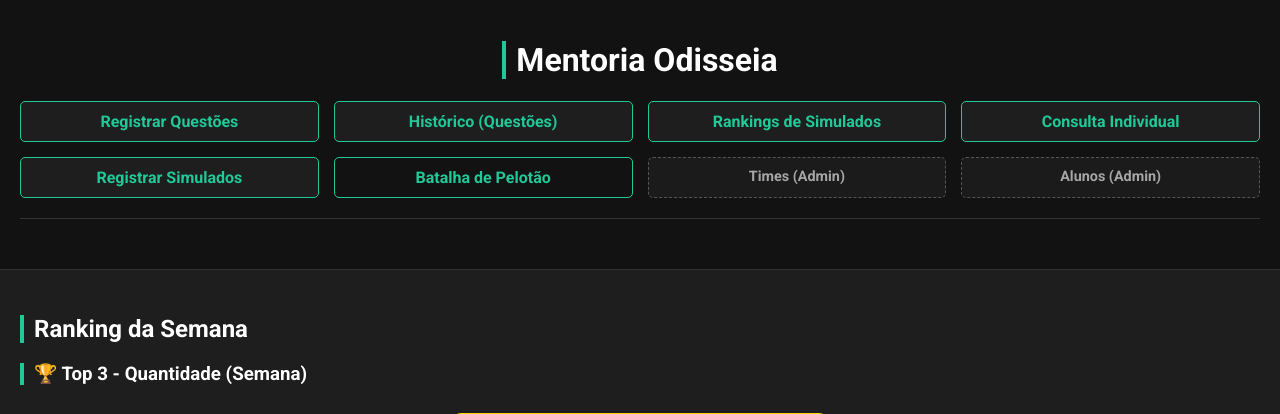
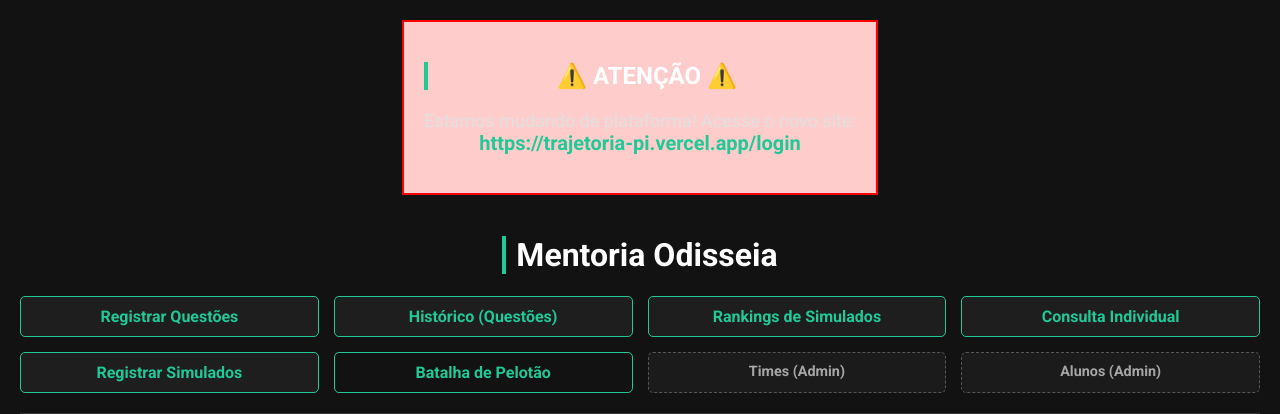
Before and after one commit to jvsouza01/mentoria-odisseia, a Flask app: page / in a window 1280 px wide. Shown: the top 414 px of the page. Run offline with Flask 3, Linux system fonts and the light colour scheme; data that the repository does not hold is empty.

Commit message:
feat: add redirect banner to new platform

```diff
--- a/templates/index.html
+++ b/templates/index.html
@@ -9,6 +9,17 @@
 </head>
 
 <body>
+    <div
+        style="background-color: #ffcccc; padding: 20px; text-align: center; border: 2px solid #ff0000; margin-bottom: 20px;">
+        <h2>⚠️ ATENÇÃO ⚠️</h2>
+        <p style="font-size: 18px;">
+            Estamos mudando de plataforma! Acesse o novo site:
+            <br>
+            <a href="https://trajetoria-pi.vercel.app/login" style="font-weight: bold; font-size: 20px;">
+                https://trajetoria-pi.vercel.app/login
+            </a>
+        </p>
+    </div>
     <h1>Mentoria Odisseia</h1>
 
     <nav class="main-nav">
```
